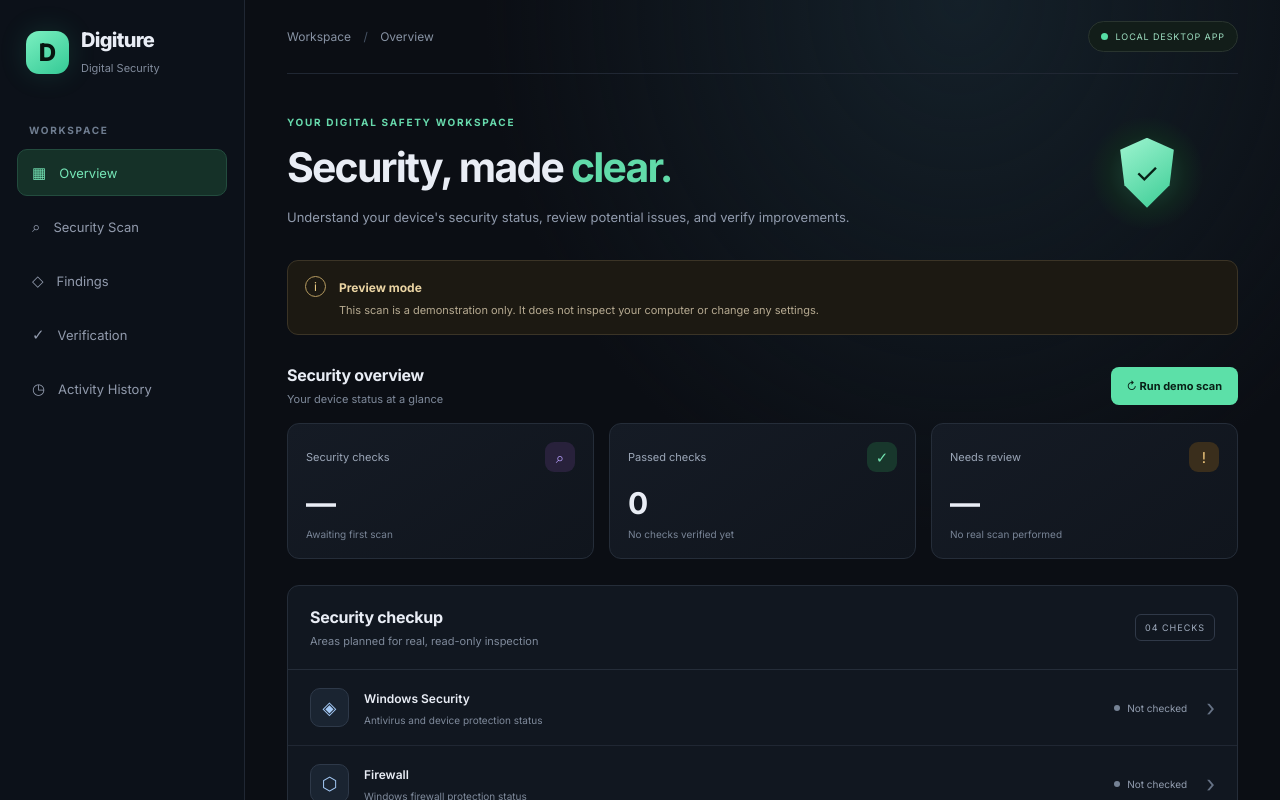
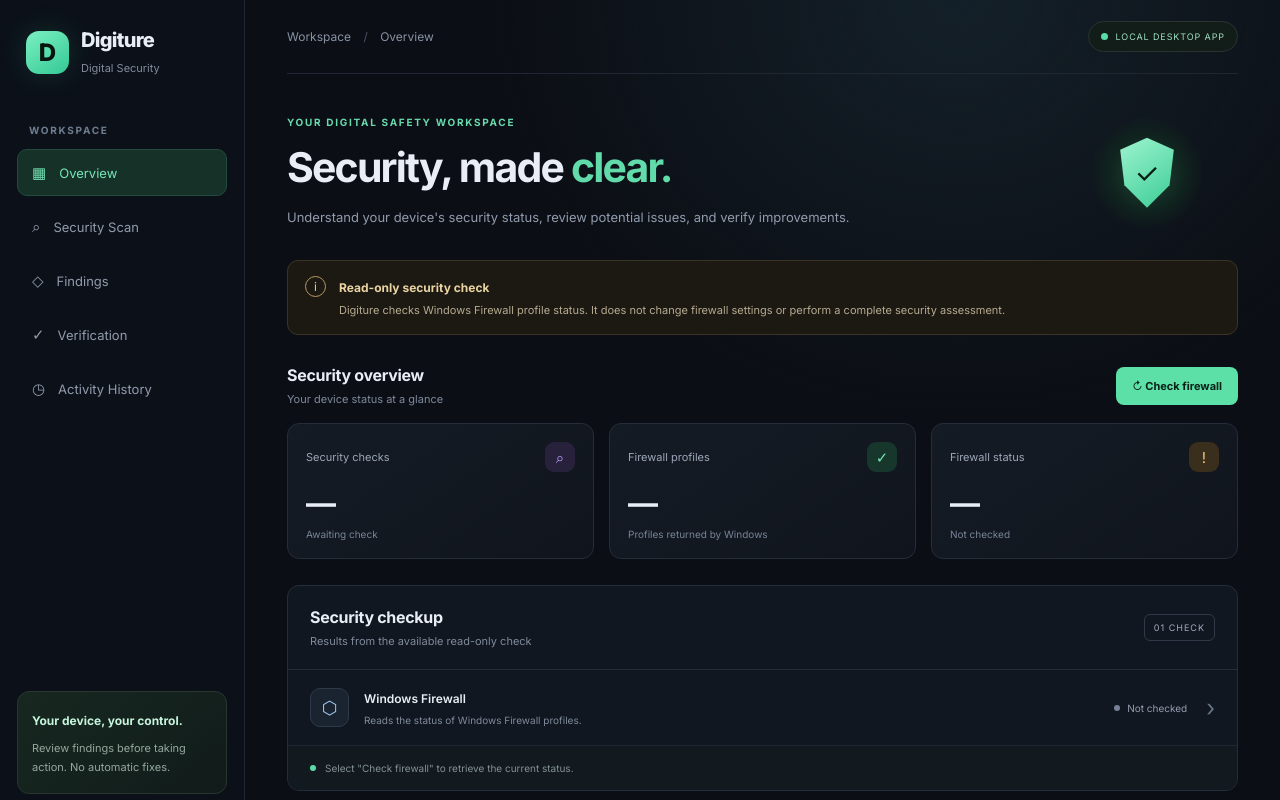
Before and after one commit to manasawasthi960-ui/digiture, a React (Vite) app: page / in a window 1280 px wide. Shown: the top 800 px of the page. Built offline with nearby package versions, Linux system fonts and the light colour scheme.

Commit message:
Add Windows Firewall status check

```diff
--- a/src/App.tsx
+++ b/src/App.tsx
@@ -1,20 +1,72 @@
 import { useState } from "react";
+import { invoke } from "@tauri-apps/api/core";
 import "./App.css";
 
+type FirewallProfile = {
+  Name?: string;
+  Enabled?: boolean | string;
+};
+
+type FirewallStatus = {
+  success: boolean;
+  profiles: string;
+  details: string;
+};
+
 function App() {
-  const [scanning, setScanning] = useState(false);
-  const [scanComplete, setScanComplete] = useState(false);
+  const [checking, setChecking] = useState(false);
+  const [firewall, setFirewall] = useState<FirewallStatus | null>(null);
+  const [error, setError] = useState("");
 
-  function startDemoScan() {
-    if (scanning) return;
+  async function checkFirewall() {
+    if (checking) return;
 
-    setScanning(true);
-    setScanComplete(false);
+    setChecking(true);
+    setError("");
 
-    window.setTimeout(() => {
-      setScanning(false);
-      setScanComplete(true);
-    }, 1200);
+    try {
+      const result = await invoke<FirewallStatus>(
+        "check_firewall_status"
+      );
+
+      setFirewall(result);
+
+      if (!result.success) {
+        setError(result.details);
+      }
+    } catch (err) {
+      setFirewall(null);
+      setError(String(err));
+    } finally {
+      setChecking(false);
+    }
+  }
+
+  function getProfiles(): FirewallProfile[] {
+    if (!firewall?.success) return [];
+
+    try {
+      const parsed: unknown = JSON.parse(firewall.profiles);
+      const profiles = Array.isArray(parsed) ? parsed : [parsed];
+
+      return profiles as FirewallProfile[];
+    } catch {
+      return [];
+    }
+  }
+
+  const profiles = getProfiles();
+  const disabledCount = profiles.filter(
+    (profile) => String(profile.Enabled).toLowerCase() === "false"
+  ).length;
+
+  function getFirewallSummary() {
+    if (!firewall?.success) return "Not checked";
+    if (profiles.length === 0) return "No profiles returned";
+
+    return disabledCount > 0
+      ? `${disabledCount} profile(s) disabled`
+      : "All returned profiles enabled";
   }
 
   return (
@@ -31,11 +83,21 @@ function App() {
         <p className="nav-label">WORKSPACE</p>
 
         <nav className="navigation">
-          <button className="nav-item active">▦ <span>Overview</span></button>
-          <button className="nav-item">⌕ <span>Security Scan</span></button>
-          <button className="nav-item">◇ <span>Findings</span></button>
-          <button className="nav-item">✓ <span>Verification</span></button>
-          <button className="nav-item">◷ <span>Activity History</span></button>
+          <button className="nav-item active">
+            ▦ <span>Overview</span>
+          </button>
+          <button className="nav-item" onClick={checkFirewall}>
+            ⌕ <span>Security Scan</span>
+          </button>
+          <button className="nav-item">
+            ◇ <span>Findings</span>
+          </button>
+          <button className="nav-item">
+            ✓ <span>Verification</span>
+          </button>
+          <button className="nav-item">
+            ◷ <span>Activity History</span>
+          </button>
         </nav>
 
         <div className="sidebar-bottom">
@@ -49,7 +111,9 @@ function App() {
 
       <main className="main-content">
         <header className="topbar">
-          <div className="breadcrumb">Workspace <span>/</span> Overview</div>
+          <div className="breadcrumb">
+            Workspace <span>/</span> Overview
+          </div>
           <div className="local-badge">
             <span className="status-dot" />
             LOCAL DESKTOP APP
@@ -59,12 +123,15 @@ function App() {
         <section className="welcome-section">
           <div>
             <div className="eyebrow">YOUR DIGITAL SAFETY WORKSPACE</div>
-            <h2>Security, made <span>clear.</span></h2>
+            <h2>
+              Security, made <span>clear.</span>
+            </h2>
             <p>
-              Understand your device's security status, review potential
+              Understand your device&apos;s security status, review potential
               issues, and verify improvements.
             </p>
           </div>
+
           <div className="shield-art" aria-hidden="true">
             <div className="shield">✓</div>
           </div>
@@ -73,10 +140,11 @@ function App() {
         <section className="notice">
           <span className="notice-icon">i</span>
           <div>
-            <strong>Preview mode</strong>
+            <strong>Read-only security check</strong>
             <p>
-              This scan is a demonstration only. It does not inspect your
-              computer or change any settings.
+              Digiture checks Windows Firewall profile status. It does not
+              change firewall settings or perform a complete security
+              assessment.
             </p>
           </div>
         </section>
@@ -86,12 +154,13 @@ function App() {
             <h3>Security overview</h3>
             <p>Your device status at a glance</p>
           </div>
+
           <button
             className="primary-button"
-            onClick={startDemoScan}
-            disabled={scanning}
+            onClick={checkFirewall}
+            disabled={checking}
           >
-            {scanning ? "Running demo..." : "↻ Run demo scan"}
+            {checking ? "Checking firewall..." : "↻ Check firewall"}
           </button>
         </section>
 
@@ -101,30 +170,34 @@ function App() {
               <span>Security checks</span>
               <span className="stat-icon purple">⌕</span>
             </div>
-            <div className="stat-number">{scanComplete ? "4" : "—"}</div>
+            <div className="stat-number">
+              {firewall?.success ? "1" : "—"}
+            </div>
             <div className="stat-caption">
-              {scanComplete ? "Demo checks displayed" : "Awaiting first scan"}
+              {firewall?.success ? "Firewall check completed" : "Awaiting check"}
             </div>
           </article>
 
           <article className="stat-card">
             <div className="stat-top">
-              <span>Passed checks</span>
+              <span>Firewall profiles</span>
               <span className="stat-icon green">✓</span>
             </div>
-            <div className="stat-number">0</div>
-            <div className="stat-caption">No checks verified yet</div>
+            <div className="stat-number">
+              {firewall?.success ? profiles.length : "—"}
+            </div>
+            <div className="stat-caption">Profiles returned by Windows</div>
           </article>
 
           <article className="stat-card">
             <div className="stat-top">
-              <span>Needs review</span>
+              <span>Firewall status</span>
               <span className="stat-icon amber">!</span>
             </div>
-            <div className="stat-number">{scanComplete ? "4" : "—"}</div>
-            <div className="stat-caption">
-              {scanComplete ? "Demo items, not real findings" : "No real scan performed"}
+            <div className="stat-number">
+              {firewall?.success ? (disabledCount > 0 ? "!" : "✓") : "—"}
             </div>
+            <div className="stat-caption">{getFirewallSummary()}</div>
           </article>
         </section>
 
@@ -132,35 +205,82 @@ function App() {
           <div className="panel-heading">
             <div>
               <h3>Security checkup</h3>
-              <p>Areas planned for real, read-only inspection</p>
+              <p>Results from the available read-only check</p>
             </div>
-            <span className="check-count">04 CHECKS</span>
+            <span className="check-count">01 CHECK</span>
           </div>
 
-          {[
-            ["◈", "Windows Security", "Antivirus and device protection status"],
-            ["⬡", "Firewall", "Windows firewall protection status"],
-            ["↻", "System Updates", "Review Windows update status"],
-            ["▤", "Startup Applications", "Review applications that launch at startup"],
-          ].map(([icon, title, description]) => (
-            <article className="check-row" key={title}>
-              <div className="check-symbol">{icon}</div>
+          <article className="check-row">
+            <div className="check-symbol">⬡</div>
             <div className="check-info">
-                <strong>{title}</strong>
-                <p>{description}</p>
+              <strong>Windows Firewall</strong>
+              <p>Reads the status of Windows Firewall profiles.</p>
             </div>
             <span className="check-status">
               <span className="small-dot" />
-                {scanComplete ? "Demo only" : "Not checked"}
+              {checking
+                ? "Checking"
+                : firewall?.success
+                  ? "Retrieved"
+                  : "Not checked"}
             </span>
             <span className="row-arrow">›</span>
           </article>
-          ))}
 
+          {firewall?.success && profiles.length > 0 && (
+            <div className="firewall-results">
+              <h4>Firewall profile results</h4>
+
+              {profiles.map((profile, index) => {
+                const enabled =
+                  String(profile.Enabled).toLowerCase() === "true";
+
+                return (
+                  <article
+                    className="check-row"
+                    key={`${profile.Name ?? "profile"}-${index}`}
+                  >
+                    <div className="check-info">
+                      <strong>{profile.Name ?? `Profile ${index + 1}`}</strong>
+                      <p>
+                        {enabled
+                          ? "Windows reports this profile is enabled."
+                          : "Windows reports this profile is disabled. Review this setting."}
+                      </p>
+                    </div>
+                    <span className="check-status">
+                      <span className="small-dot" />
+                      {enabled ? "Enabled" : "Disabled"}
+                    </span>
+                  </article>
+                );
+              })}
+            </div>
+          )}
+
+          {error && (
+            <div className="notice error-notice" role="alert">
+              <span className="notice-icon">!</span>
+              <div>
+                <strong>Firewall check failed</strong>
+                <p>{error}</p>
+              </div>
+            </div>
+          )}
+
+          {firewall?.success && (
             <div className="panel-footer">
               <span className="footer-dot" />
-            No system settings have been changed.
+              {firewall.details} No settings were changed.
             </div>
+          )}
+
+          {!firewall && !error && (
+            <div className="panel-footer">
+              <span className="footer-dot" />
+              Select &quot;Check firewall&quot; to retrieve the current status.
+            </div>
+          )}
         </section>
 
         <footer className="app-footer">
```
Also changed, not shown: 2 other files (tests, documents, lock files or other folders). Lines whose indentation alone changed are shown as unchanged.
